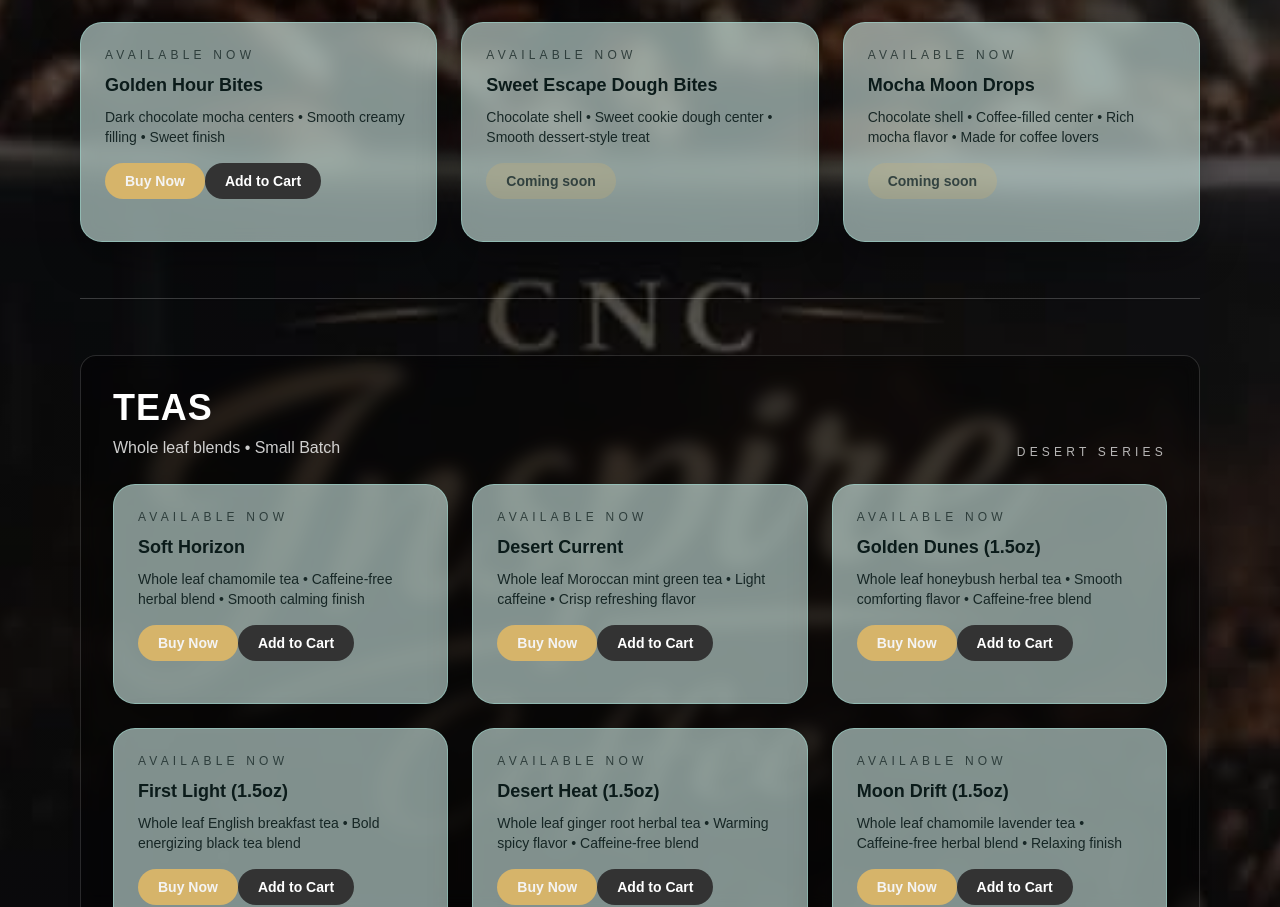
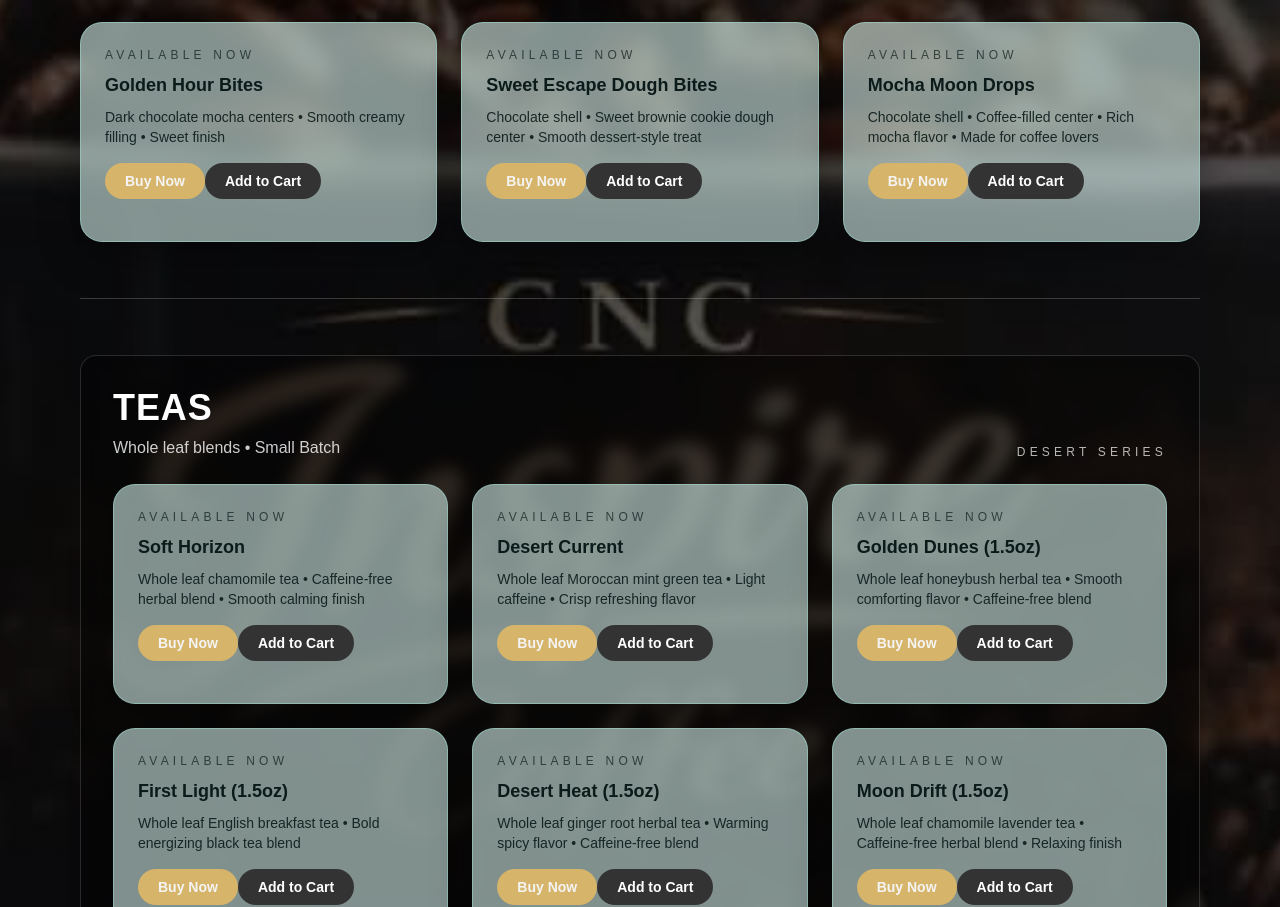
Before and after one commit to caylamarchand-lgtm/cnc-inspire-coffee, a Next.js app: page / in a window 1280 px wide. Shown: the part 2297-3204 px from the top of the page. Built offline with nearby package versions, Linux system fonts and the light colour scheme; no server answers; the database is empty.

Commit message:
Addd Mocha Moon Drops and Sweet Escape Dough Bites

```diff
--- a/app/page.tsx
+++ b/app/page.tsx
@@ -289,10 +289,10 @@ const COFFEES: Coffee[] = [
 {
   id: "sweet-escape-dough-bites",
   name: "Sweet Escape Dough Bites",
-  notes: "Chocolate shell • Sweet cookie dough center • Smooth dessert-style treat",
-  price: 6,
+  notes: "Chocolate shell • Sweet brownie cookie dough center • Smooth dessert-style treat",
+  price: 5,
   limited: false,
-  stripe: "",
+  stripe: "https://buy.stripe.com/8x25kD5RM6oP9eD1xdefC0K",
 },
 
 {
@@ -301,7 +301,7 @@ const COFFEES: Coffee[] = [
   notes: "Chocolate shell • Coffee-filled center • Rich mocha flavor • Made for coffee lovers",
   price: 6,
   limited: false,
-  stripe: "",
+  stripe: "https://buy.stripe.com/aFa28r3JEfZpbmL1xdefC0J",
 },
 
 
```
